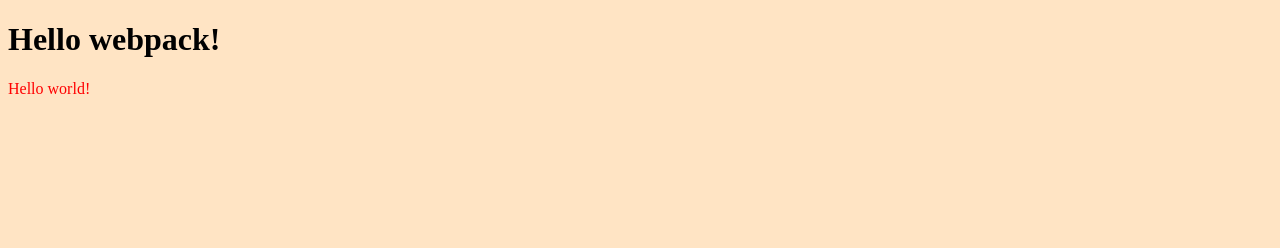
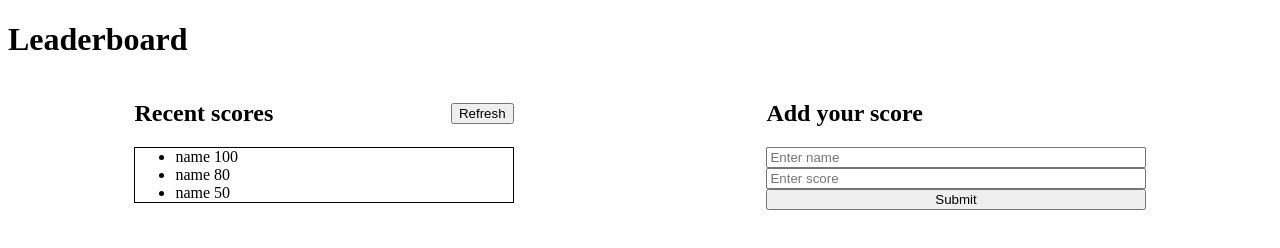
Before and after one commit to tomasesquivelgc/Leader-board-API, a website built with webpack: page src/index.html in a window 1280 px wide. Built offline with nearby package versions, Linux system fonts and the light colour scheme.

Commit message:
add html elements and css styling

```diff
--- a/src/index.html
+++ b/src/index.html
@@ -3,9 +3,33 @@
 <head>
     <meta charset="UTF-8">
     <meta name="viewport" content="width=device-width, initial-scale=1.0">
-    <title>Wbpack Exercise</title>
+    <title>Leaderboard</title>
 </head>
 <body>
-    <h1>Hello webpack!</h1>
+    <h1>Leaderboard</h1>
+    <section class="main-wrapper">
+
+      <div class="recent-scores">
+        <div class="title-button">
+          <h2>Recent scores</h2>
+          <button class="refresh-button">Refresh</button>
+        </div>
+        <ul class="scores">
+          <li>name 100</li>
+          <li>name 80</li>
+          <li>name 50</li>
+        </ul>
+      </div>
+
+      <div class="add-score">
+        <h2>Add your score</h2>
+        <div class="input-div">
+          <input type="text" id="name-input" placeholder="Enter name">
+          <input type="number" id="score-input" placeholder="Enter score">
+          <button id="submit-button">Submit</button>
+        </div>
+      </div>
+
+    </section>
 </body>
 </html>
--- a/src/index.js
+++ b/src/index.js
@@ -1,13 +1 @@
 import './style.css';
-
-function component() {
-  const element = document.createElement('div');
-
-  // Lodash, currently included via a script, is required for this line to work
-  element.innerHTML = 'Hello world!';
-  element.classList.add('hello');
-
-  return element;
-}
-
-document.body.appendChild(component());
--- a/src/style.css
+++ b/src/style.css
@@ -1,7 +1,32 @@
-.hello {
-  color: red;
+.main-wrapper {
+  display: flex;
+  justify-content: space-around;
 }
 
-body {
-  background-color: bisque;
+.recent-scores {
+  width: 30%;
 }
+
+.title-button {
+  display: flex;
+  justify-content: space-between;
+}
+
+.refresh-button {
+  height: 100%;
+  align-self: center;
+}
+
+.add-score {
+  width: 30%;
+}
+
+.scores {
+  border: 1px solid black;
+  margin: 0;
+}
+
+.input-div {
+  display: flex;
+  flex-direction: column;
+}
--- a/webpack.config.js
+++ b/webpack.config.js
@@ -25,7 +25,5 @@ module.exports = {
       },
     ],
   },
-  optimization: {
-    runtimeChunk: 'single',
-  },
+
 };
```
Also changed, not shown: dist/index.html, dist/main.js.
